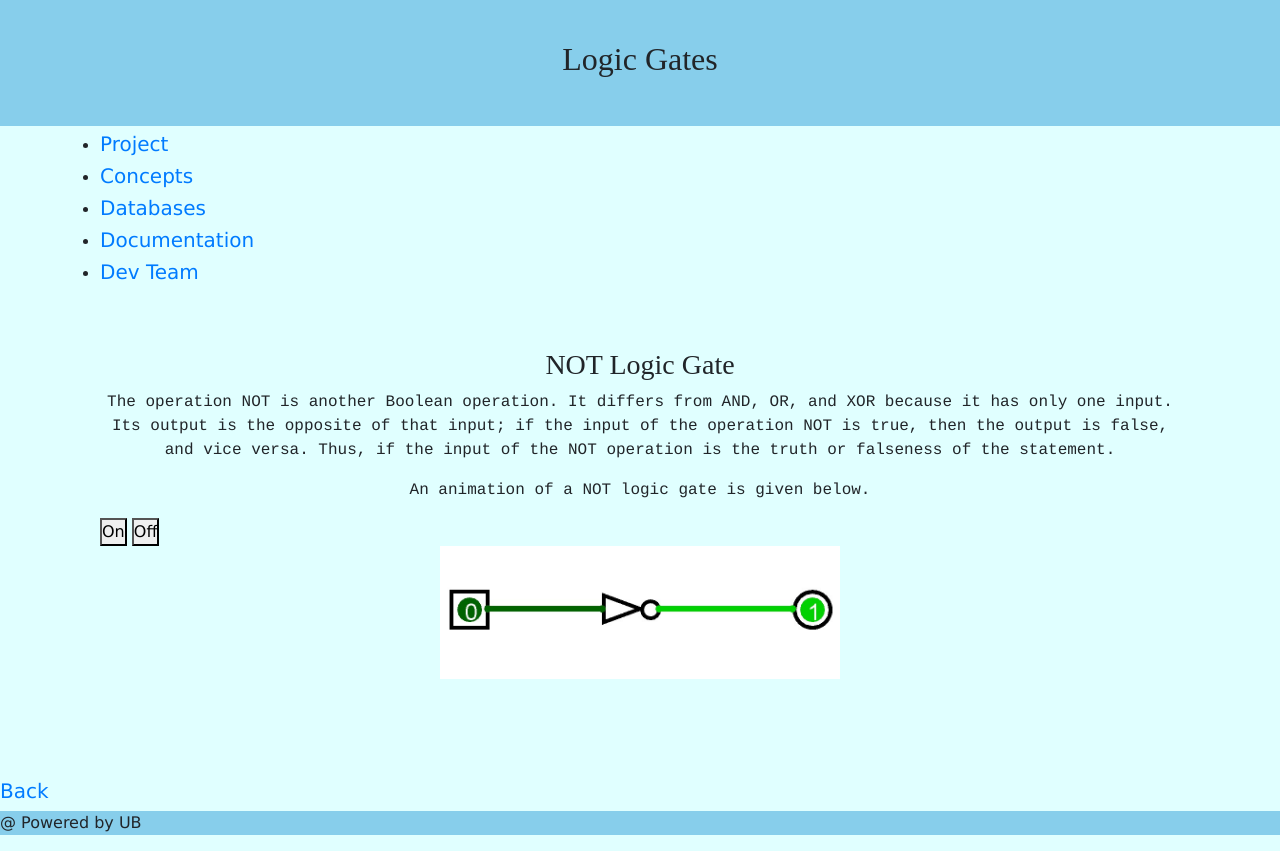
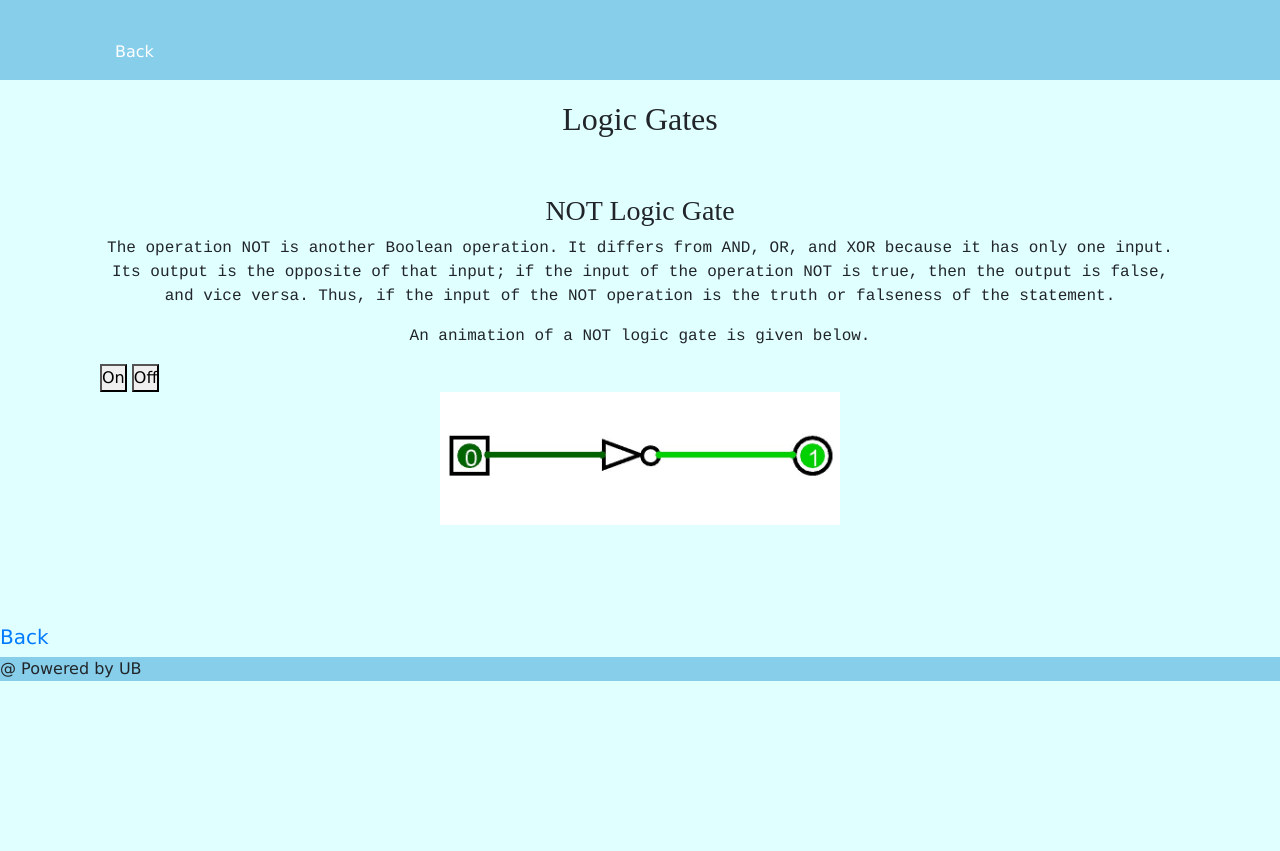
Before and after one commit to AbdiBochubbz/FinalProjectGroup7, a plain HTML site: page notgate_2018118785.html in a window 1280 px wide. After the commit the page ends 800 px from the top, so only its background shows below. Drawn offline with nearby package versions, Linux system fonts and the light colour scheme.

Commit message:
Update notgate_2018118785.html

```diff
--- a/notgate_2018118785.html
+++ b/notgate_2018118785.html
@@ -10,21 +10,17 @@
 <body style="background-color:LightCyan;">
 
 <header style="background-color:skyblue;">
-  <h2 style="font-family:jokerman; text-align:center;">Logic Gates</h2>
 </header>
 
+	<header>
+		<ul>
+			<li><a href="index.html#projects">Back</a></li>
+		</ul>
+	</header>
+
+
 <section>
-  <nav  style="background-color:LightCyan;">
-    <ul>
-      <li><h5 style="font-family:jokerman;"><a href="index.html">Course</a></h5></li>
-      <li><h5 style="font-family:jokerman;"><a href="project_2018118785.html">Project</a></h5></li>
-	  <li><h5 style="font-family:jokerman;"><a href="concepts_2018118785.html">Concepts</a></h5></li>
-	  <li><h5 style="font-family:jokerman;"><a href="database_2018118785.html">Databases</a></h5></li>
-	  <li><h5 style="font-family:jokerman;"><a href="documentation_2018118785.html">Documentation</a></h5></li>
-      <li><h5 style="font-family:jokerman;"><a href="aboutme_2018118785.html">Dev Team</a></h5></li>
-    </ul>
-  </nav>
-
+	  <h2 style="font-family:jokerman; text-align:center;">Logic Gates</h2>
 
   <article>
 
@@ -50,7 +46,8 @@ the statement. </p>
   </article>
 </section>
 
-<h5 style="font-family:jokerman;"><a href="project_2018118785.html">Back</a></h5>
+<h5 style="font-family:jokerman;"><a href="index.html#projects">Back</a></h5>
+
 
 
 
```
